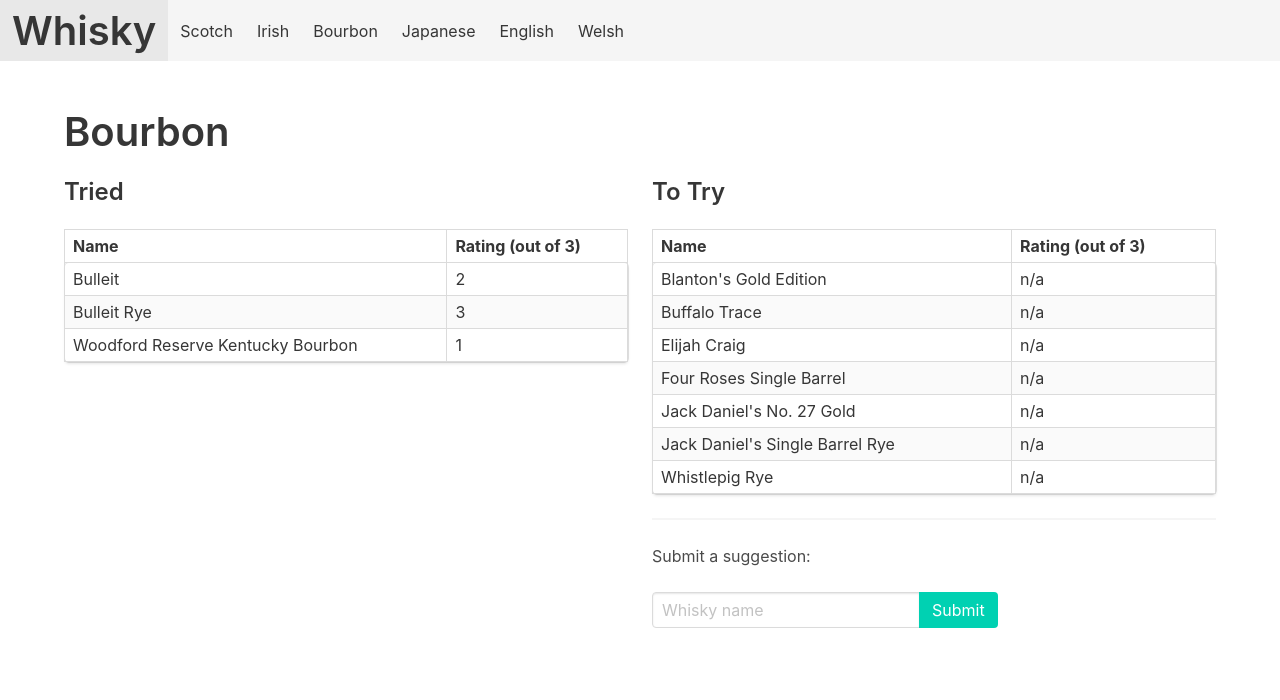
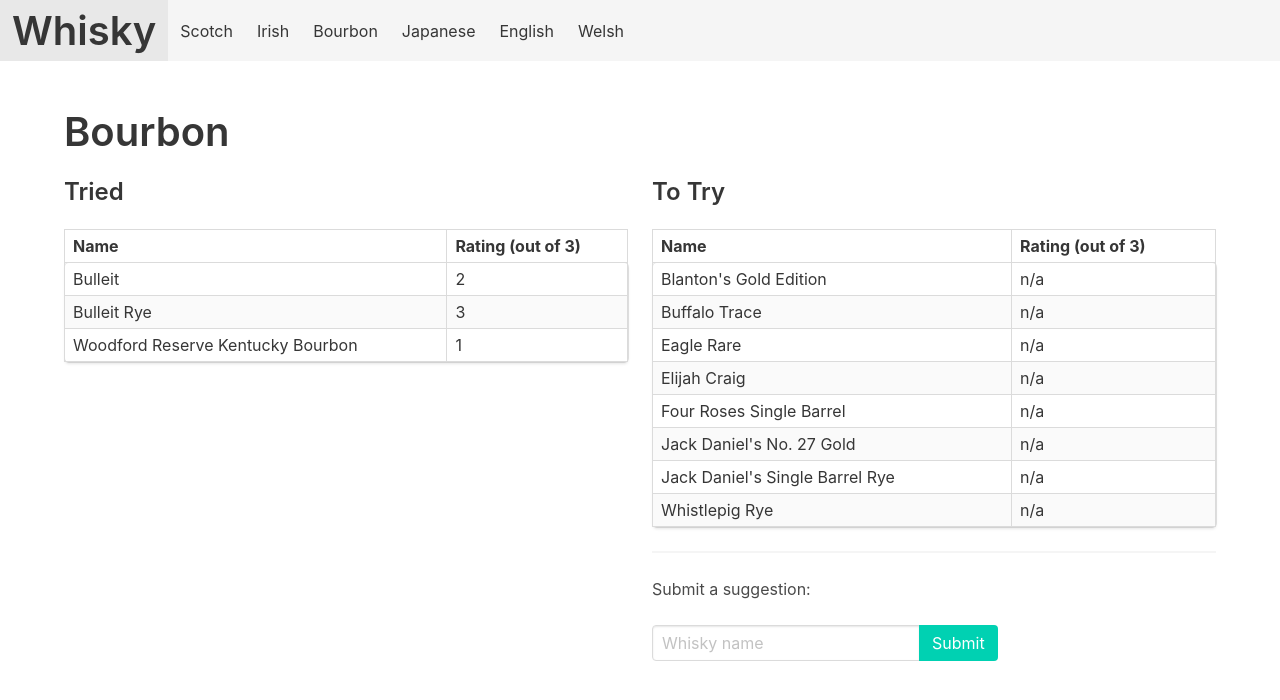
Before and after one commit to grega/whisky, a Jekyll site: the page built from bourbon.html, in a window 1280 px wide. Shown: the top 700 px of the page. Built offline with Jekyll 4.4.1, drawn with Linux system fonts in a browser that asks for light colours.

Commit message:
Add Eagle Rare

```diff
--- a/_data/bourbon/to_try.yml
+++ b/_data/bourbon/to_try.yml
@@ -5,3 +5,4 @@
 - name: Jack Daniel's No. 27 Gold
 - name: Jack Daniel's Single Barrel Rye
 - name: Buffalo Trace
+- name: Eagle Rare
```
